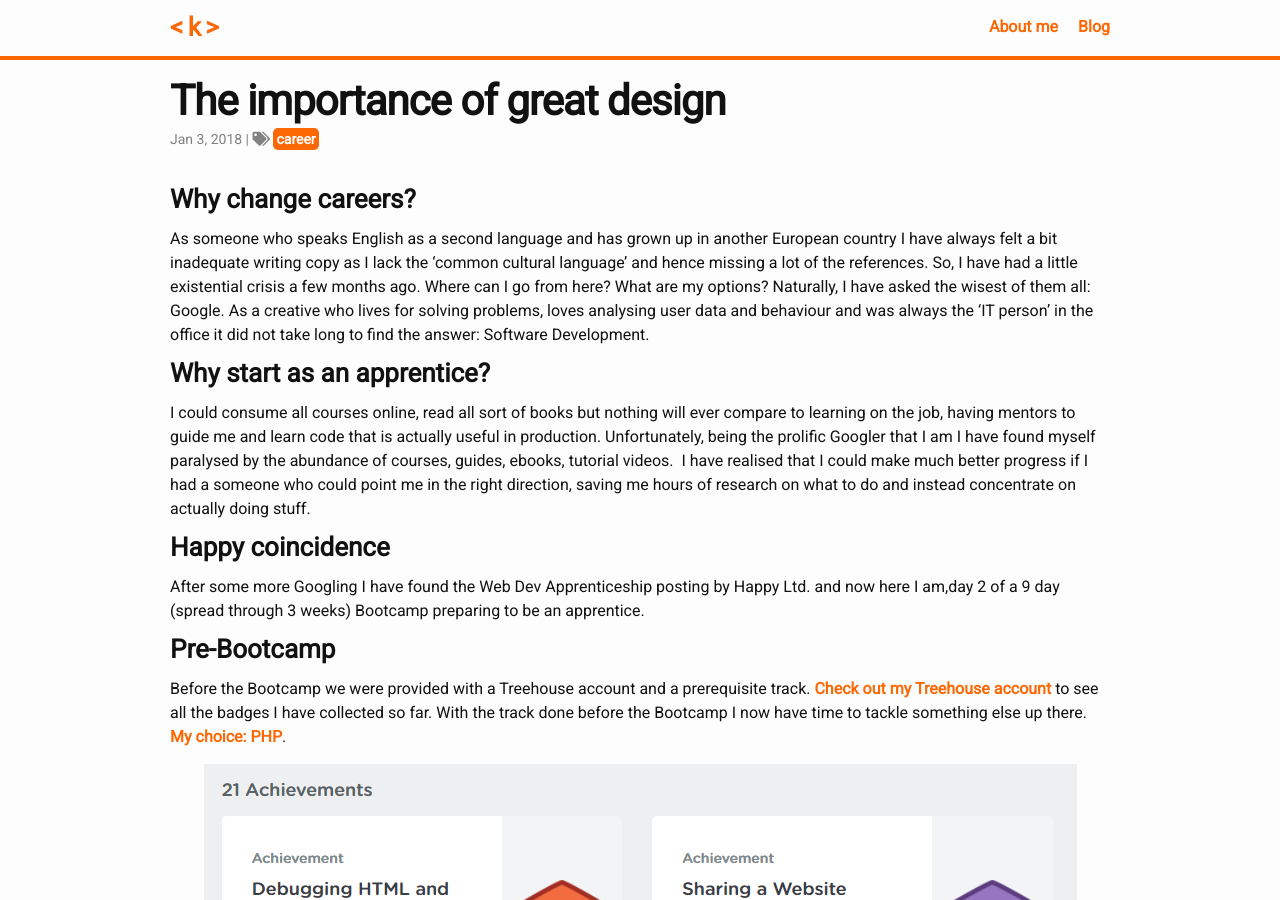
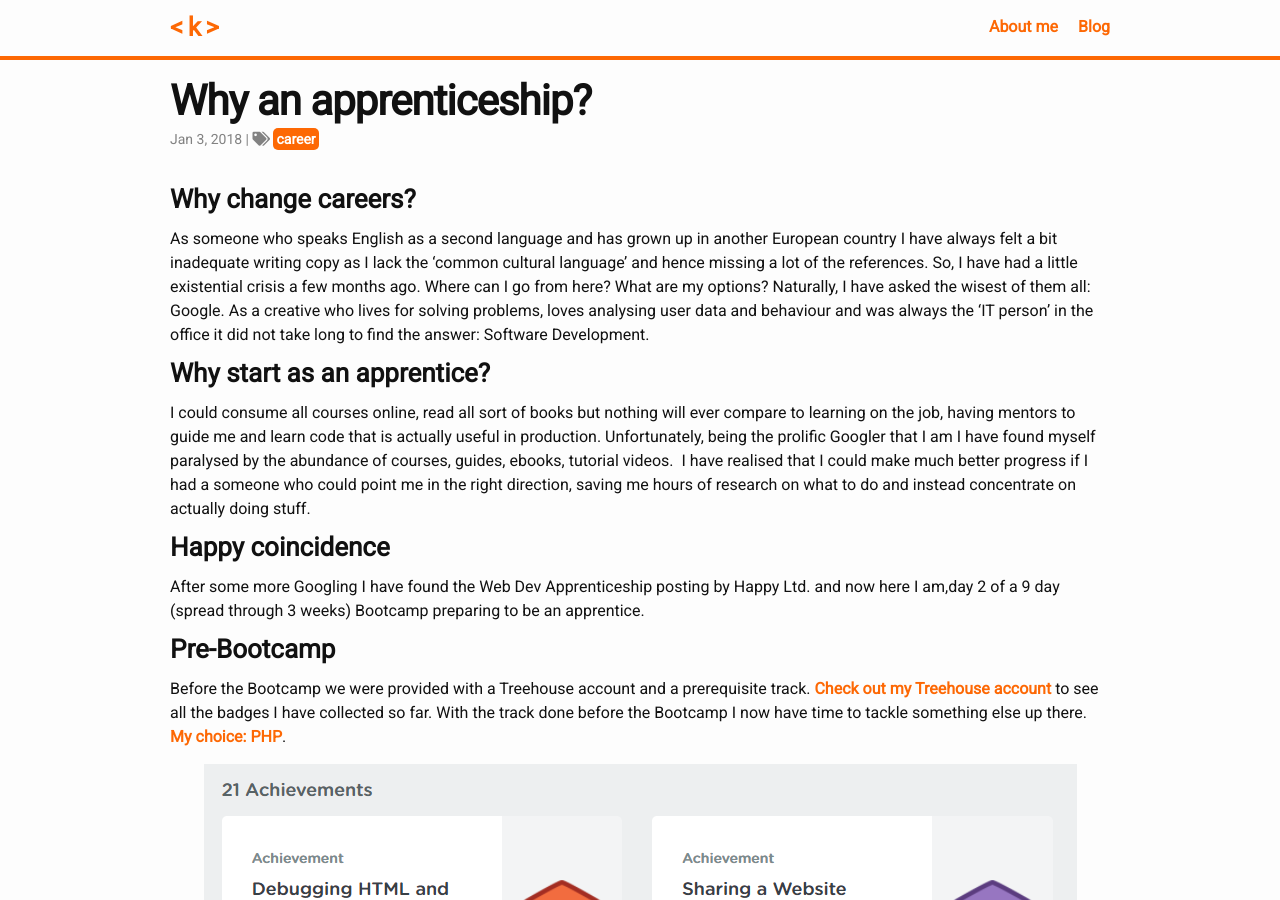
Before and after one commit to krisztin/krisztin.github.io, a Jekyll site: the page built from _posts/2018-01-03-why-apprentice.md, in a window 1280 px wide and 900 px high. Built offline with Jekyll 4.4.1, drawn with Linux system fonts in a browser that asks for light colours; nearby versions of some CDN libraries.

Commit message:
fixing links

```diff
--- a/_posts/2018-01-03-why-apprentice.md
+++ b/_posts/2018-01-03-why-apprentice.md
@@ -1,6 +1,6 @@
 ---
 layout: post
-title:  The importance of great design
+title:  Why an apprenticeship?
 date:   2018-01-03 11:15:06 +0100
 category: [learn]
 tags: [career]
```
Also changed, not shown: _posts/2017-12-20-humancentered.md (+1 -1 lines).
